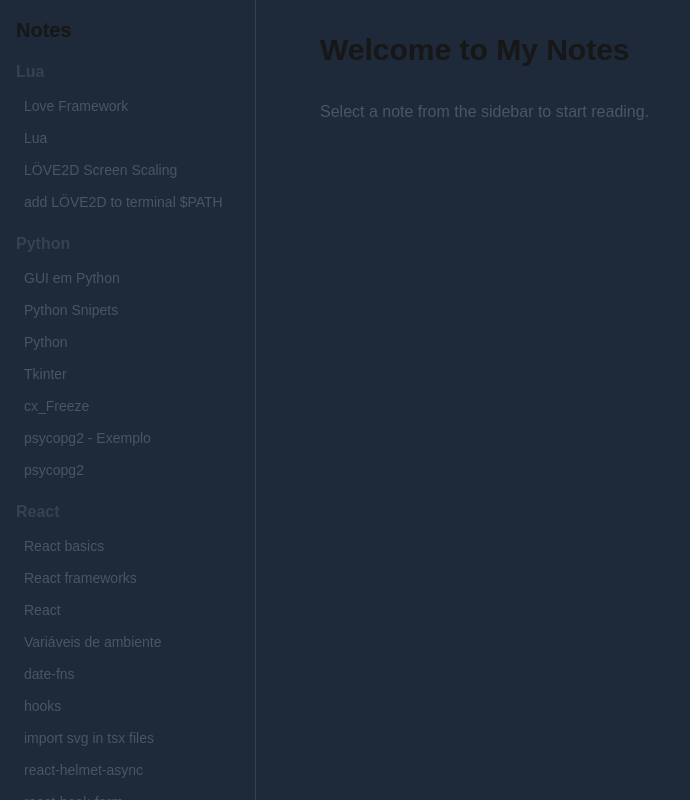
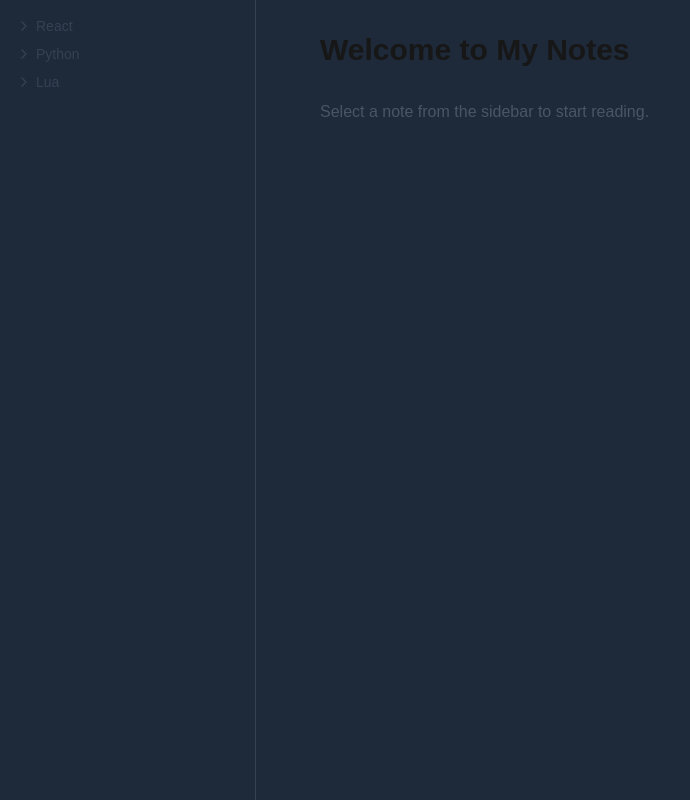
Before and after one commit to AlexandreMuralha/notes-vault, a Next.js app: page / in a window 1280 px wide. Shown: the whole page, without its empty margins (0-690 px from the left). Built offline with nearby package versions, Linux system fonts and the light colour scheme.

Commit message:
Add lucide-react dependency; refactor note fetching and sidebar navigation to utilize configuration for folder visibility and sorting. Introduce NotesNav component for improved UI interaction.

```diff
--- a/package.json
+++ b/package.json
@@ -11,6 +11,7 @@
   "dependencies": {
     "@types/react-syntax-highlighter": "^15.5.13",
     "gray-matter": "^4.0.3",
+    "lucide-react": "^0.515.0",
     "next": "15.3.3",
     "react": "^19.0.0",
     "react-dom": "^19.0.0",
--- a/src/app/api/notes/[folder]/[note]/route.ts
+++ b/src/app/api/notes/[folder]/[note]/route.ts
@@ -1,6 +1,7 @@
 import { promises as fs } from 'fs'
 import path from 'path'
 import { NextResponse } from 'next/server'
+import matter from 'gray-matter'
 
 export async function GET(
   request: Request,
@@ -9,9 +10,11 @@ export async function GET(
   try {
     const folder = decodeURIComponent(params.folder)
     const note = decodeURIComponent(params.note)
-    const notePath = path.join(process.cwd(), 'src/notes', folder, `${note}.md`)
-    const content = await fs.readFile(notePath, 'utf-8')
-    return new NextResponse(content)
+    const filePath = path.join(process.cwd(), 'src/notes', folder, `${note}.md`)
+    const fileContent = await fs.readFile(filePath, 'utf8')
+    const { content, data } = matter(fileContent)
+
+    return new NextResponse(fileContent)
   } catch (error) {
     console.error('Error reading note:', error)
     return new NextResponse('Note not found', { status: 404 })
--- /dev/null
+++ b/src/app/config/web-notes.config.json
@@ -0,0 +1,17 @@
+{
+  "folders": [
+    {
+      "name": "React",
+      "visible": true
+    },
+    {
+      "name": "Python",
+      "visible": true
+    },
+
+    {
+      "name": "Lua",
+      "visible": true
+    }
+  ]
+}
--- a/src/app/page.tsx
+++ b/src/app/page.tsx
@@ -1,6 +1,7 @@
 import { promises as fs } from 'fs'
 import path from 'path'
 import Link from 'next/link'
+import config from './config/web-notes.config.json'
 
 interface NoteFolder {
   folder: string
@@ -9,7 +10,9 @@ interface NoteFolder {
 
 async function getNotes(): Promise<NoteFolder[]> {
   const notesDir = path.join(process.cwd(), 'src/notes')
-  const folders = await fs.readdir(notesDir)
+  const folders = config.folders
+    .filter(folder => folder.visible)
+    .map(folder => folder.name)
 
   const notes = await Promise.all(
     folders.map(async (folder) => {
--- a/src/app/ui/left-sidebar.tsx
+++ b/src/app/ui/left-sidebar.tsx
@@ -1,24 +1,54 @@
 import { promises as fs } from 'fs'
 import path from 'path'
-import Link from 'next/link'
+import NotesNav from './notes-nav'
+import matter from 'gray-matter'
+import config from '../config/web-notes.config.json'
 
 interface NoteFolder {
   folder: string
-  files: string[]
+  files: Array<{
+    name: string
+    isPinned: boolean
+  }>
 }
 
 async function getNotes(): Promise<NoteFolder[]> {
   const notesDir = path.join(process.cwd(), 'src/notes')
-  const folders = await fs.readdir(notesDir)
+  const folders = config.folders
+    .filter(folder => folder.visible)
+    .map(folder => folder.name)
 
   const notes = await Promise.all(
     folders.map(async (folder) => {
       if (folder === '.DS_Store') return null
       const folderPath = path.join(notesDir, folder)
       const files = await fs.readdir(folderPath)
+
+      // Get frontmatter data for each file
+      const filesWithData = await Promise.all(
+        files
+          .filter(file => file !== '.DS_Store')
+          .map(async (file) => {
+            const filePath = path.join(folderPath, file)
+            const content = await fs.readFile(filePath, 'utf8')
+            const { data } = matter(content)
+            return {
+              name: file,
+              isPinned: data['dg-pinned'] === true
+            }
+          })
+      )
+
+      // Sort files: pinned first, then alphabetically
+      const sortedFiles = filesWithData.sort((a, b) => {
+        if (a.isPinned && !b.isPinned) return -1
+        if (!a.isPinned && b.isPinned) return 1
+        return a.name.localeCompare(b.name)
+      })
+
       return {
         folder,
-        files: files.filter(file => file !== '.DS_Store')
+        files: sortedFiles
       }
     })
   )
@@ -31,29 +61,7 @@ export default async function LeftSidebar() {
 
   return (
     <aside className="w-64 border-r border-gray-200 p-4 overflow-y-auto">
-      <h2 className="text-xl font-bold mb-4">Notes</h2>
-      <nav className="space-y-4">
-        {notes.map((folder) => (
-          <div key={folder.folder}>
-            <h3 className="font-semibold text-gray-700 mb-2">{folder.folder}</h3>
-            <ul className="space-y-1">
-              {folder.files.map((file) => {
-                const noteName = file.replace(/\.md$/, '')
-                return (
-                  <li key={file}>
-                    <Link
-                      href={`/notes/${encodeURIComponent(folder.folder)}/${encodeURIComponent(noteName)}`}
-                      className="block px-2 py-1 text-sm text-gray-600 hover:bg-gray-100 rounded"
-                    >
-                      {noteName}
-                    </Link>
-                  </li>
-                )
-              })}
-            </ul>
-          </div>
-        ))}
-      </nav>
+      <NotesNav notes={notes} />
     </aside>
   )
 }
--- /dev/null
+++ b/src/app/ui/notes-nav.tsx
@@ -0,0 +1,104 @@
+'use client'
+
+import { useMemo, useState, useEffect } from 'react'
+import Link from 'next/link'
+import { usePathname } from 'next/navigation'
+import { ChevronDownIcon, ChevronRightIcon } from 'lucide-react'
+
+interface NoteFolder {
+  folder: string
+  files: Array<{
+    name: string
+    isPinned: boolean
+  }>
+}
+
+interface NotesNavProps {
+  notes: NoteFolder[]
+}
+
+export default function NotesNav({ notes }: NotesNavProps) {
+  const pathname = usePathname()
+
+  // Initialize with all folders collapsed
+  const [expandedFolders, setExpandedFolders] = useState<Record<string, boolean>>(() =>
+    notes.reduce((acc, { folder }) => {
+      acc[folder] = false
+      return acc
+    }, {} as Record<string, boolean>)
+  )
+
+  // Load saved state from localStorage after mount
+  useEffect(() => {
+    try {
+      const saved = localStorage.getItem('expandedFolders')
+      if (saved) {
+        const parsed = JSON.parse(saved)
+        // Ensure all current folders have a state
+        const currentFolders = notes.reduce((acc, { folder }) => {
+          acc[folder] = parsed[folder] ?? false
+          return acc
+        }, {} as Record<string, boolean>)
+        setExpandedFolders(currentFolders)
+      }
+    } catch (error) {
+      console.error('Error loading expanded folders state:', error)
+    }
+  }, [notes])
+
+  // Save to localStorage whenever expandedFolders changes
+  useEffect(() => {
+    try {
+      localStorage.setItem('expandedFolders', JSON.stringify(expandedFolders))
+    } catch (error) {
+      console.error('Error saving expanded folders state:', error)
+    }
+  }, [expandedFolders])
+
+  const renderedFolders = useMemo(() => {
+    return notes.map(({ folder, files }) => {
+      const isExpanded = expandedFolders[folder]
+      const folderPath = `/notes/${folder}`
+
+      return (
+        <div key={folder} className="mb-2">
+          <button
+            onClick={() => setExpandedFolders(prev => ({ ...prev, [folder]: !prev[folder] }))}
+            className="flex items-center w-full text-left text-sm font-medium text-gray-700 hover:text-gray-900"
+          >
+            {isExpanded ? (
+              <ChevronDownIcon className="h-4 w-4 mr-1" />
+            ) : (
+              <ChevronRightIcon className="h-4 w-4 mr-1" />
+            )}
+            {folder}
+          </button>
+          {isExpanded && (
+            <div className="ml-4 mt-1 space-y-1">
+              {files.map(({ name }) => {
+                const notePath = `${folderPath}/${name.replace('.md', '')}`
+                const isActive = pathname === notePath
+
+                return (
+                  <Link
+                    key={name}
+                    href={notePath}
+                    className={`block text-sm ${
+                      isActive
+                        ? 'text-blue-600 font-medium'
+                        : 'text-gray-600 hover:text-gray-900'
+                    }`}
+                  >
+                    <span className="truncate">{name.replace('.md', '')}</span>
+                  </Link>
+                )
+              })}
+            </div>
+          )}
+        </div>
+      )
+    })
+  }, [notes, expandedFolders, pathname])
+
+  return <nav className="space-y-1">{renderedFolders}</nav>
+}
```
Also changed, not shown: 1 other file (tests, documents, lock files or other folders).
